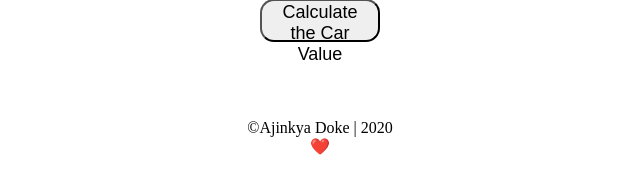
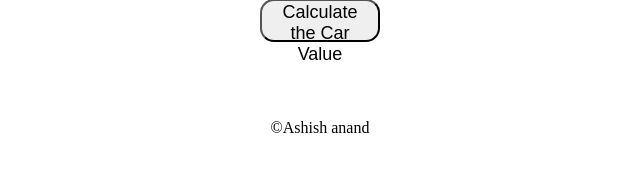
Before and after one commit to ashish-anand-git/car-value-predictor, a Flask app: page / in a window 1280 px wide. Shown: the part 808-980 px from the top of the page, without its empty margins (320-960 px from the left). After the commit the page ends 941 px from the top, so only its background shows below. Run offline with Flask 2, Linux system fonts and the light colour scheme; parts of the project's set-up code (start-up, migrations or seed data) failed here and were passed over.

Commit message:
Update index.html

```diff
--- a/templates/index.html
+++ b/templates/index.html
@@ -41,7 +41,7 @@
         <br><br><h3>{{ prediction_text }}<h3>
     </div>
     <div class='footer'>
-            <p class='footer-description'>©Ajinkya Doke | 2020<br>❤️</p>
+            <p class='footer-description'>©Ashish anand</p>
     </div>
 
 
```
